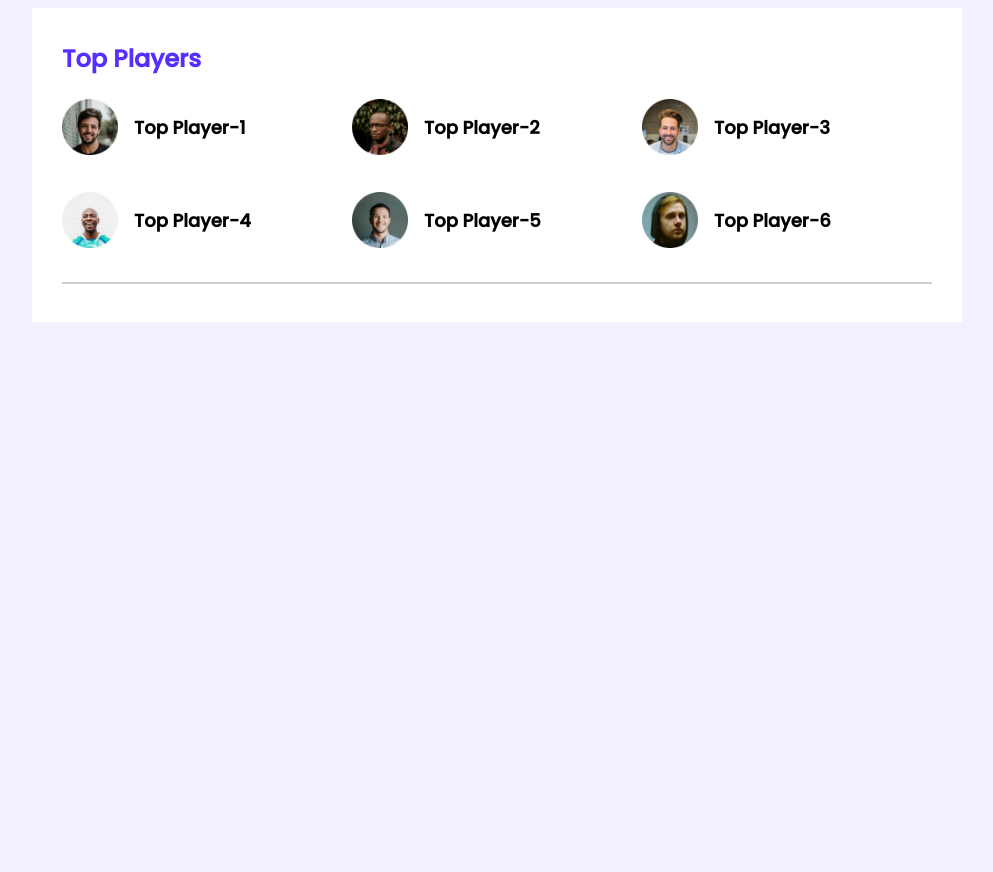
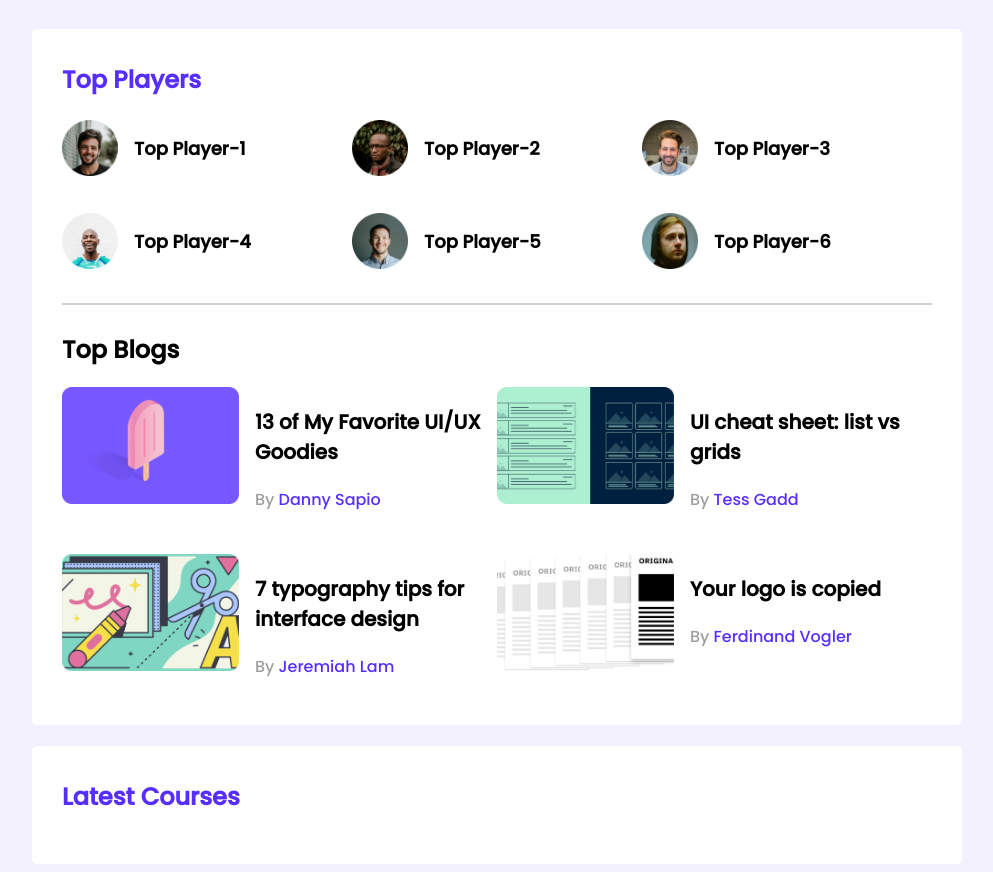
Before and after one commit to rownokstar/leader-board-css3, a plain HTML site: page index.html in a window 1280 px wide. Shown: the whole page, without its empty margins (143-1136 px from the left). Before the commit the page ends 800 px from the top, so only its background shows below. Drawn offline with Linux system fonts and the light colour scheme.

Commit message:
top blog

```diff
--- a/index.html
+++ b/index.html
@@ -46,6 +46,55 @@
           </div>
         </div>
         <hr />
+        <div class="top-blogs">
+          <h2 class="selection-title">Top Blogs</h2>
+          <div class="blogs">
+            <article class="blog">
+              <div class="thumbnail">
+                <img src="images/blogs/blog-1.png" alt="" />
+              </div>
+              <div class="blog-info">
+                <h3 class="blog-title">13 of My Favorite UI/UX Goodies</h3>
+                <p class="blog-author">By <a href="">Danny Sapio</a></p>
+              </div>
+            </article>
+            <article class="blog">
+              <div class="thumbnail">
+                <img src="images/blogs/blog-2.png" alt="" />
+              </div>
+              <div class="blog-info">
+                <h3 class="blog-title">UI cheat sheet: list vs grids</h3>
+                <p class="blog-author">By <a href=""> Tess Gadd</a></p>
+              </div>
+            </article>
+            <article class="blog">
+              <div class="thumbnail">
+                <img src="images/blogs/blog-3.png" alt="" />
+              </div>
+              <div class="blog-info">
+                <h3 class="blog-title">
+                  7 typography tips for interface design
+                </h3>
+                <p class="blog-author">By <a href="">Jeremiah Lam</a></p>
+              </div>
+            </article>
+            <article class="blog">
+              <div class="thumbnail">
+                <img src="images/blogs/blog-4.png" alt="" />
+              </div>
+              <div class="blog-info">
+                <h3 class="blog-title">Your logo is copied</h3>
+                <p class="blog-author">By <a href=""> Ferdinand Vogler</a></p>
+              </div>
+            </article>
+          </div>
+        </div>
+      </section>
+      <!-----------------
+        latest courses
+       ------------------>
+      <section class="container">
+        <h2 class="section-title">Latest Courses</h2>
       </section>
     </main>
   </body>
--- a/styles/style.css
+++ b/styles/style.css
@@ -9,15 +9,19 @@ body {
 }
 main {
   display: flex;
-  justify-content: center;
+  flex-direction: column;
+  align-items: center;
 }
 .container {
   background-color: white;
   width: 870px;
   padding: 30px;
+  border-radius: 5px;
+  margin-top: 21px;
 }
 hr {
   border: 1px solid #d1d1d1;
+  margin-bottom: 27px;
 }
 /* top players style */
 .top-players {
@@ -47,3 +51,33 @@ hr {
   margin-left: 16px;
   font-size: 18px;
 }
+/* ----------------------
+    top blog styles
+------------------------- */
+.blogs {
+  display: grid;
+  grid-template-columns: repeat(2, 1fr);
+  grid-row-gap: 26px;
+}
+.blog {
+  display: flex;
+}
+.blog .thumbnail img {
+  width: 177px;
+  height: 117px;
+}
+.blog-info {
+  margin-left: 16px;
+}
+.blog-title {
+  font-size: 20px;
+}
+.blog-author {
+  color: #9f9f9f;
+  font-size: 16px;
+}
+.blog-author a {
+  text-decoration: none;
+  font-size: 16px;
+  color: #562eff;
+}
```
